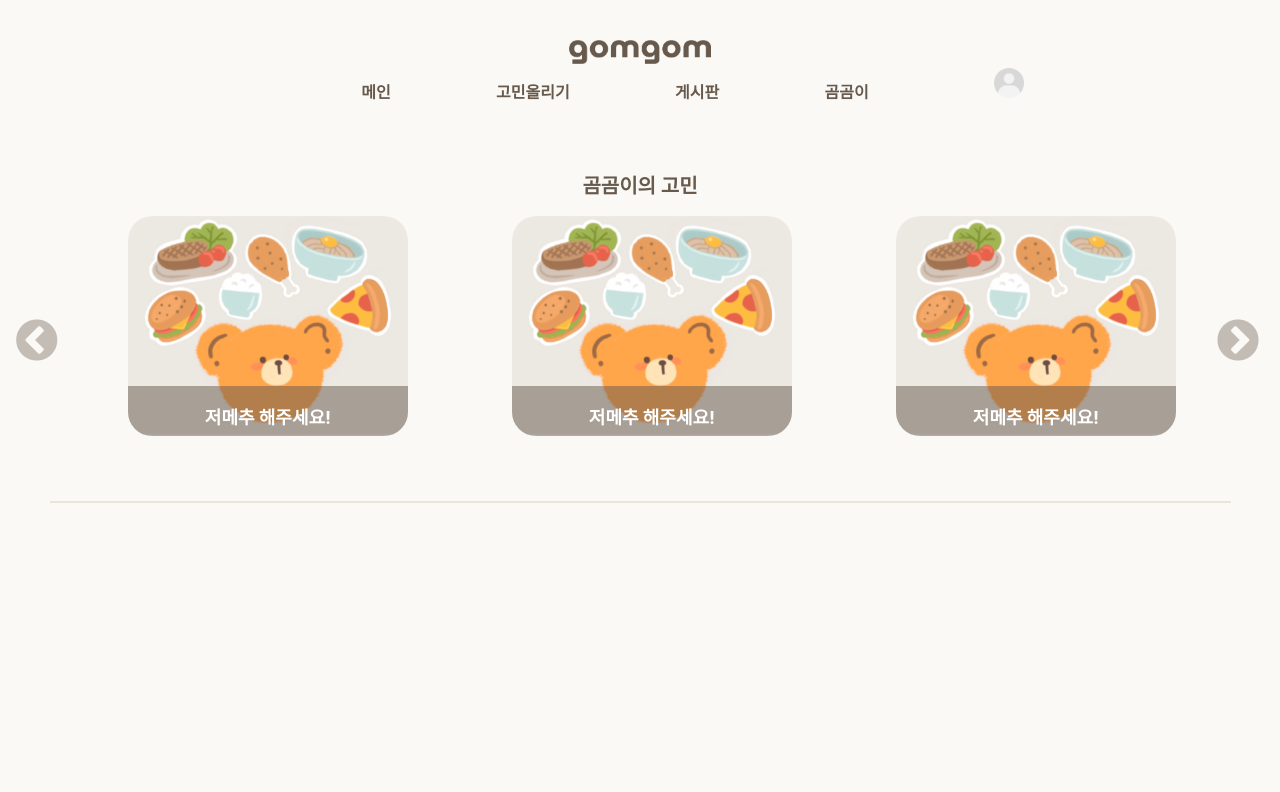
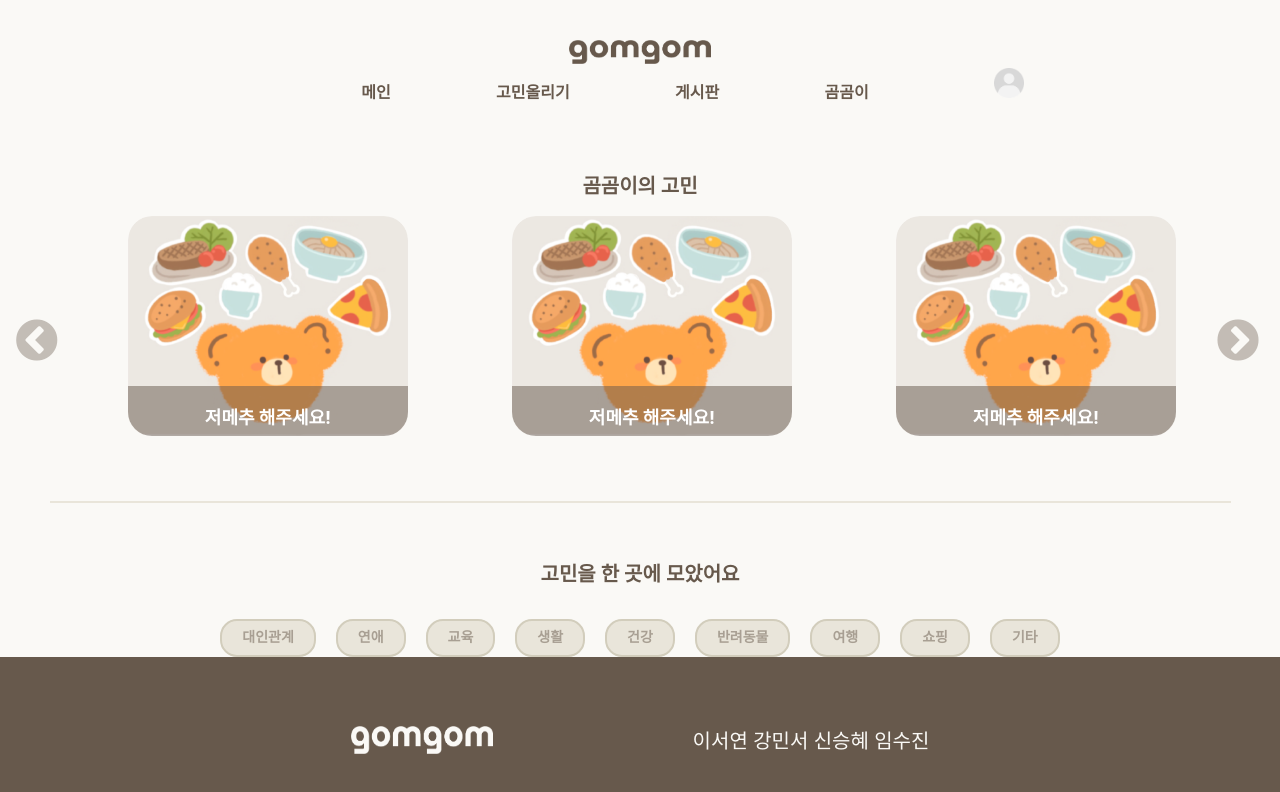
Before and after one commit to TeamBeeear/WebFrameWork, a React (Create React App) app in the folder gomgom/: page /gomgom-board in a window 1280 px wide. Shown: the top 792 px of the page. Built offline with nearby package versions, Linux system fonts and the light colour scheme; no server answers.

Commit message:
feat: 고민 카테고리

```diff
--- /dev/null
+++ b/gomgom/src/components/GomGomBoard/GominCategory.jsx
@@ -0,0 +1,30 @@
+import React, {useState} from 'react';
+
+function GominCategory({ category }){
+    const box = {
+        display: "inline-block",
+        padding: "0.625rem 1.25rem",
+        alignItems: "flex-start",
+        gap: "0.625rem",
+        borderRadius: "1.0625rem",
+        border: "2px solid var(--d-2-cdbc, #D2CDBC)",
+        background: "var(--e-9-e-5-da, #E9E5DA)"
+    }
+    const text = {
+        color: "var(--67594-c, rgba(103, 89, 76, 0.50))",
+        fontFamily: "Pretendard",
+        fontSize: "0.875rem",
+        fontStyle: "normal",
+        fontWeight: "700",
+        lineHeight: "100%",
+        margin:"0"
+    }
+
+    return (
+        <div style={box}>
+           <p style={text}>{category}</p>
+        </div>
+    );
+}
+
+export default GominCategory;
--- /dev/null
+++ b/gomgom/src/components/GomGomBoard/TodayGomin.jsx
@@ -0,0 +1,34 @@
+import React, {useState} from 'react';
+import GominCategory from "../GomGomBoard/GominCategory";
+
+function TodayGomin(){
+    const text = {
+        margin:"0",
+        color: "var(--67594-c, #67594C)",
+        fontFamily: "Pretendard",
+        fontSize: "1.25rem",
+        fontStyle: "normal",
+        fontWeight: "700",
+        lineHeight: "100%",
+        marginBottom:"2.19rem"
+    }
+
+    return (
+        <div style={{paddingTop:"3.81rem"}}>
+            <p style={text}>고민을 한 곳에 모았어요</p>
+                <div style={{ display: "flex", gap: "1.25rem", justifyContent:"center"}}>
+                <GominCategory category="대인관계" />
+                <GominCategory category="연애" />
+                <GominCategory category="교육" />
+                <GominCategory category="생활" />
+                <GominCategory category="건강" />
+                <GominCategory category="반려동물" />
+                <GominCategory category="여행" />
+                <GominCategory category="쇼핑" />
+                <GominCategory category="기타" />
+            </div>
+        </div>
+    );
+}
+
+export default TodayGomin;
--- a/gomgom/src/pages/GomGomBoard.jsx
+++ b/gomgom/src/pages/GomGomBoard.jsx
@@ -2,6 +2,8 @@ import React, {useState} from 'react';
 import Header from "../components/Header";
 import Nav from "../components/Nav";
 import GominSlider from "../components/GomGomBoard/GominSlider";
+import Footer from "../components/Footer";
+import TodayGomin from "../components/GomGomBoard/TodayGomin";
 
 function GomGomBoard(){
     return (
@@ -9,6 +11,8 @@ function GomGomBoard(){
             <Header />
             <Nav />
             <GominSlider/>
+            <TodayGomin/>
+            <Footer/>
         </div>
     );
 }
```
